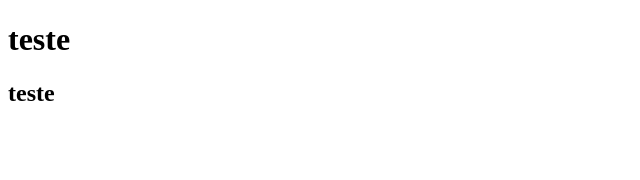
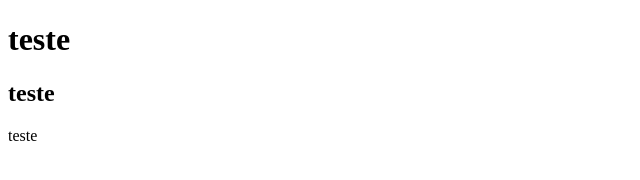
Before and after one commit to bacley/Projeto-php, a plain HTML site: page index.html in a window 1280 px wide. Shown: the full height of the page, 0-640 px from the left. Drawn offline with Linux system fonts and the light colour scheme.

Commit message:
criado o arquivo index.html

```diff
--- a/index.html
+++ b/index.html
@@ -12,5 +12,7 @@
         <h2>teste</h2>
     </main>
 
+    <footer>teste</footer>
+
 </body>
 </html>
```
